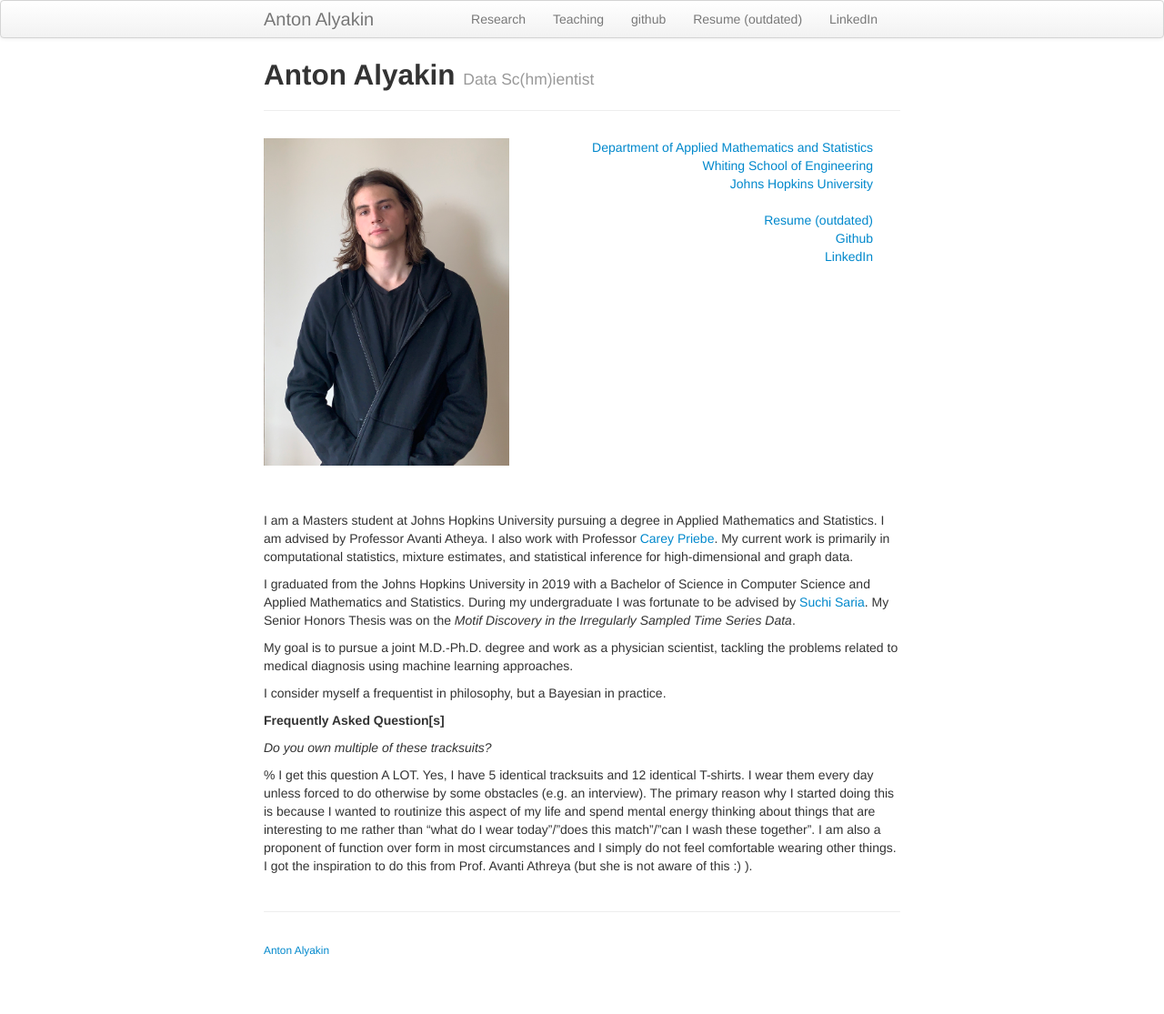
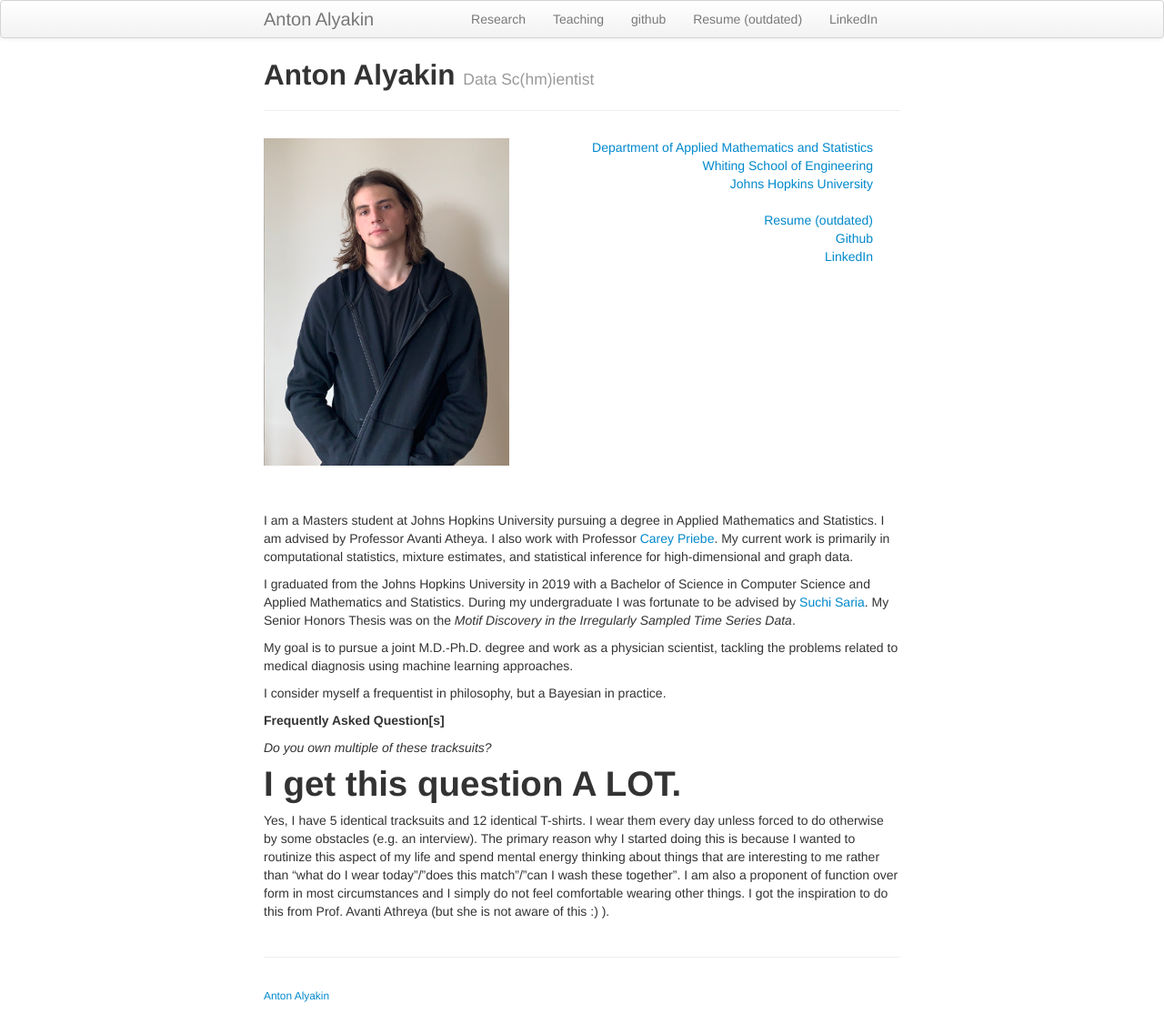
Before and after one commit to alyakin314/alyakin314.github.io, a Jekyll site: the page built from index.md, in a window 1280 px wide. Shown: the whole page at 91% size. Built offline with Jekyll 4.4.1, drawn with Linux system fonts in a browser that asks for light colours; before the commit the page ends 1065 px from its top, so only the background shows below that.

```diff
--- a/index.md
+++ b/index.md
@@ -48,7 +48,7 @@ I consider myself a frequentist in philosophy, but a Bayesian in practice.
 
 *Do you own multiple of these tracksuits?*
 
-% I get this question A LOT.
+# I get this question A LOT.
 Yes, I have 5 identical tracksuits and 12 identical T-shirts.
 I wear them every day unless forced to do otherwise by some obstacles (e.g. an
 interview).
```
